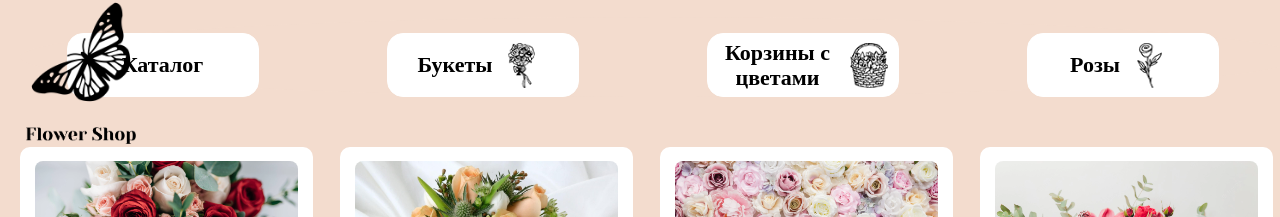
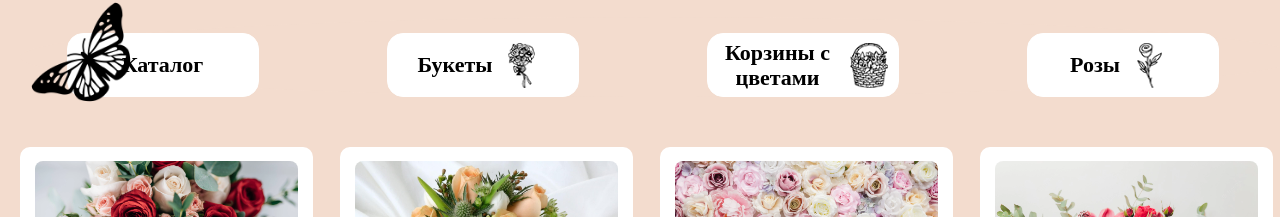
Before and after one commit to itgirlschool/f29-shoping-cart, a plain HTML site: page index.html in a window 1280 px wide. Shown: the part 183-400 px from the top of the page. Drawn offline with Linux system fonts and the light colour scheme.

Commit message:
logo name deleted

```diff
--- a/index.html
+++ b/index.html
@@ -45,7 +45,6 @@
 
     <div class="header__logo">
       <img class="header__logo-img" src="assets/images/logobutterfly.png" alt="logo" />
-      <img class="header__logo-img" src="assets/images/Flower Shop.png" alt="logo" />
     </div>
     </div>
 
```
